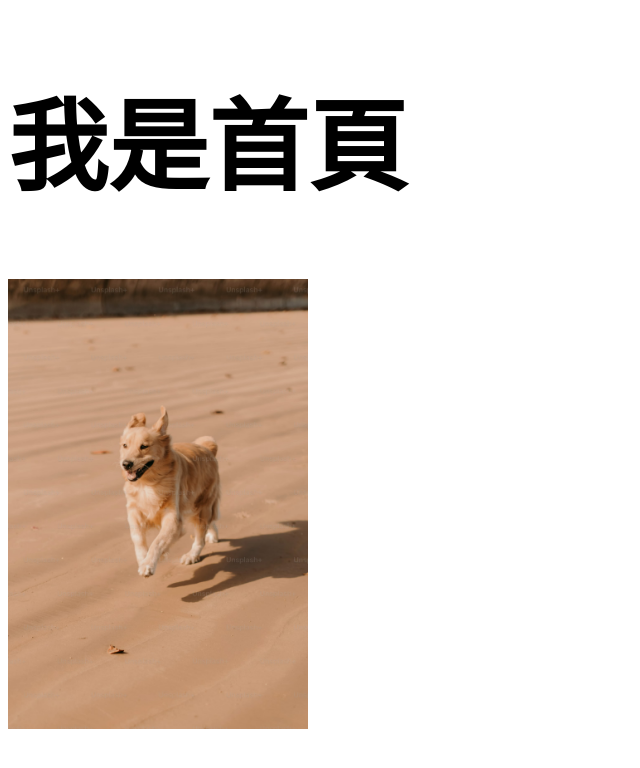
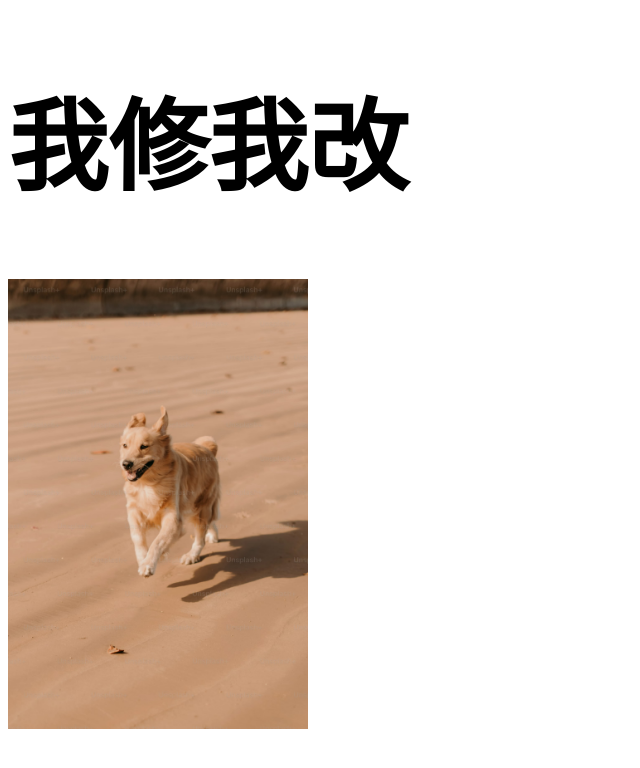
Before and after one commit to Mengru0503/homework, a website built with Vite: page pages/index.html in a window 1280 px wide. Shown: the whole page, without its empty margins (0-640 px from the left). Built offline with nearby package versions, Linux system fonts and the light colour scheme.

Commit message:
我修我改

```diff
--- a/pages/index.html
+++ b/pages/index.html
@@ -9,7 +9,7 @@
   <body>
     <%- include('./layout/header'); -%>
 
-    <h1 class="index-title">我是首頁</h1>
+    <h1 class="index-title">我修我改</h1>
     <img src="../assets/images/dog.jpg" style="width: 300px;" alt="cat">
 
     <%- include('./layout/footer'); -%>
```
